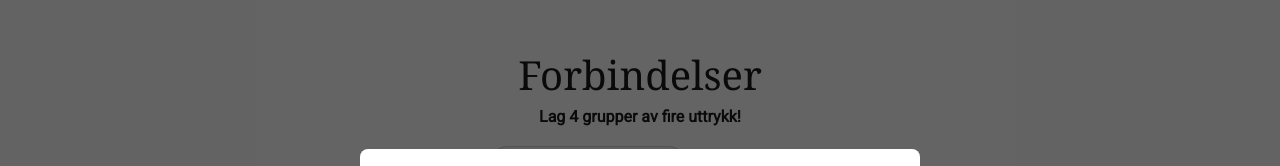
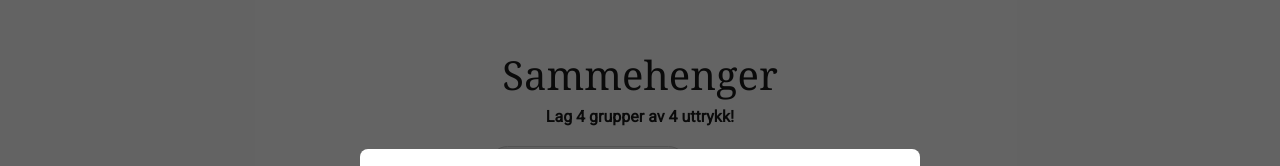
Before and after one commit to haakoaho/Sammenhenger, a plain HTML site: page index.html in a window 1280 px wide. Shown: the top 166 px of the page. Drawn offline with Linux system fonts and the light colour scheme; a web font is replaced by a local one.

Commit message:
change to Sammehenger

```diff
--- a/index.html
+++ b/index.html
@@ -3,7 +3,7 @@
 <head>
     <meta charset="UTF-8">
     <meta name="viewport" content="width=device-width, initial-scale=1.0">
-    <title>Forbindelser</title>
+    <title>Sammehenger</title>
     <link rel="stylesheet" href="style.css">
     <link rel="preconnect" href="https://fonts.googleapis.com">
     <link rel="preconnect" href="https://fonts.gstatic.com" crossorigin>
@@ -13,8 +13,8 @@
 
     <div id="app-container">
         <header>
-            <h1>Forbindelser</h1>
-            <p>Lag 4 grupper av fire uttrykk!</p>
+            <h1>Sammehenger</h1>
+            <p>Lag 4 grupper av 4 uttrykk!</p>
             <div class="puzzle-selector-container">
                 <select id="puzzle-selector"></select>
                 <div id="puzzle-difficulty-stars"></div>
```
